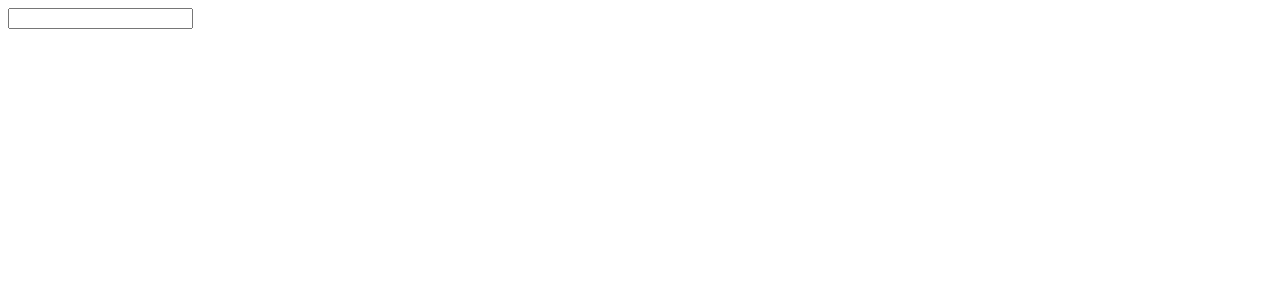
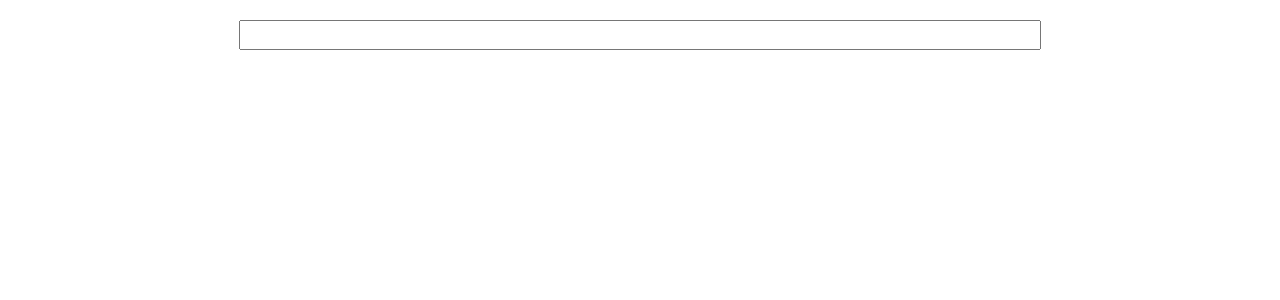
Before and after one commit to wigsters52/Vue-youtube-clone, a Vue app in the folder video-browser/: page / in a window 1280 px wide. Shown: the top 300 px of the page. Built offline with nearby package versions, Linux system fonts and the light colour scheme.

Commit message:
started some styling

```diff
--- a/video-browser/public/index.html
+++ b/video-browser/public/index.html
@@ -1,17 +1,23 @@
 <!DOCTYPE html>
 <html lang="en">
-  <head>
+
+<head>
     <meta charset="utf-8">
     <meta http-equiv="X-UA-Compatible" content="IE=edge">
     <meta name="viewport" content="width=device-width,initial-scale=1.0">
     <link rel="icon" href="<%= BASE_URL %>favicon.ico">
-    <title><%= htmlWebpackPlugin.options.title %></title>
-  </head>
-  <body>
+    <link rel="stylesheet" href="https://stackpath.bootstrapcdn.com/bootstrap/4.5.2/css/bootstrap.min.css" integrity="sha384-JcKb8q3iqJ61gNV9KGb8thSsNjpSL0n8PARn9HuZOnIxN0hoP+VmmDGMN5t9UJ0Z" crossorigin="anonymous">
+    <title>
+        <%= htmlWebpackPlugin.options.title %>
+    </title>
+</head>
+
+<body>
     <noscript>
       <strong>We're sorry but <%= htmlWebpackPlugin.options.title %> doesn't work properly without JavaScript enabled. Please enable it to continue.</strong>
     </noscript>
     <div id="app"></div>
     <!-- built files will be auto injected -->
-  </body>
+</body>
+
 </html>
--- a/video-browser/src/App.vue
+++ b/video-browser/src/App.vue
@@ -1,5 +1,5 @@
 <template>
-    <div>
+    <div class="container">
         <SearchBar @termChange='onTermChange'></SearchBar>
         <VideoList :videos="videos"></VideoList>
 
--- a/video-browser/src/components/SearchBar.Vue
+++ b/video-browser/src/components/SearchBar.Vue
@@ -15,6 +15,13 @@ export default {
 }
 </script>
 
-<style>
+<style scoped>
+    input {
+        width: 75%;
+    }
 
+    div {
+        text-align: center;
+        margin: 20px;
+    }
 </style>
--- a/video-browser/src/components/VideoList.vue
+++ b/video-browser/src/components/VideoList.vue
@@ -1,6 +1,6 @@
 <template>
-    <ul>
-        <VideoListItem v-for="video in videos" :key='video'>
+    <ul class="list-group">
+        <VideoListItem v-for="video in videos" :video="video" :key="video.etag">
 
         </VideoListItem>
     </ul>
--- a/video-browser/src/components/VideoListItem.Vue
+++ b/video-browser/src/components/VideoListItem.Vue
@@ -1,12 +1,14 @@
 <template>
-    <li>
-        VideoListItem
+    <li class="list-group-item">
+        <img src="" />
+        {{ video.snippet.title}}
     </li>
 </template>
 
 
 <script>
-export default {
-    name: 'VideoListItem'
+    export default {
+        name: 'VideoListItem',
+        props:['video']
 }
 </script>
```
